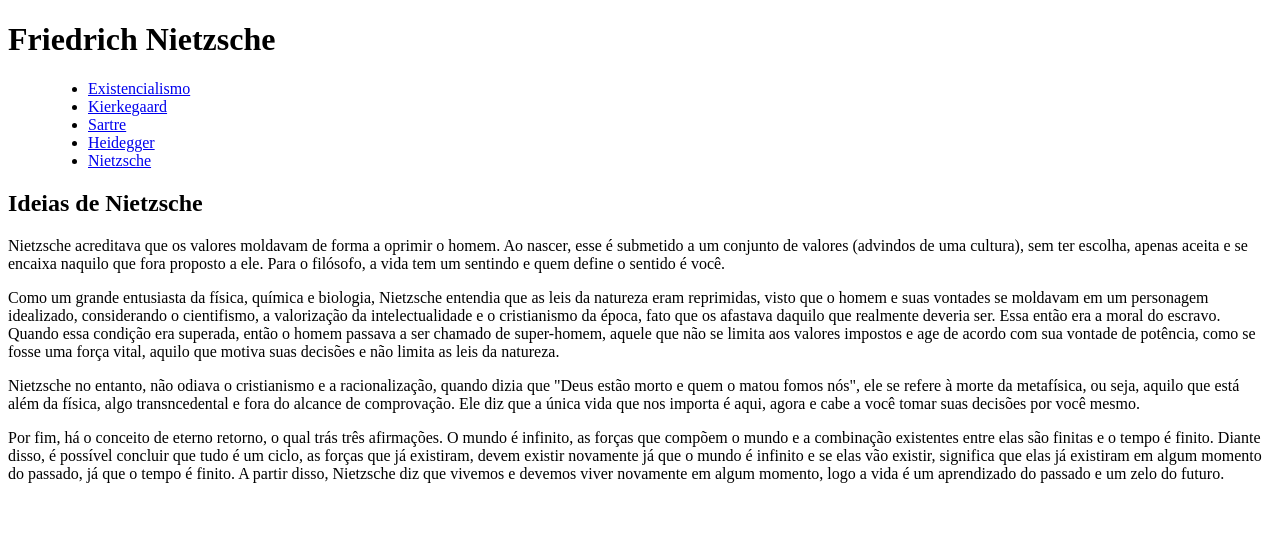
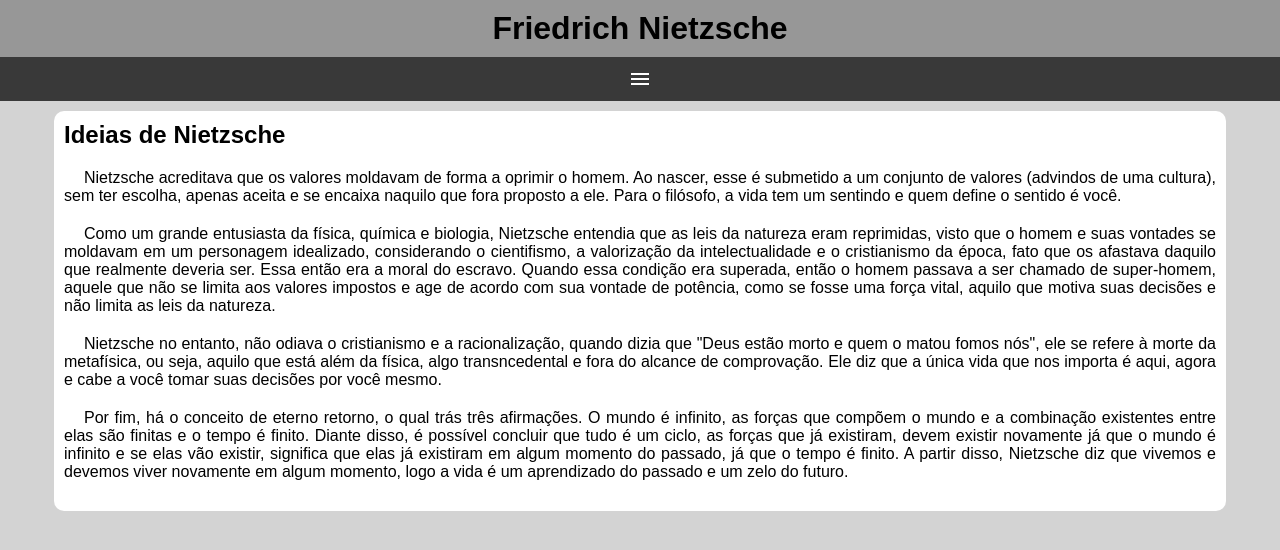
Before and after one commit to Ayugui/html-css, a plain HTML site: page exercícios/ex026/mq005/index.html in a window 1280 px wide. Drawn offline with nearby package versions, Linux system fonts and the light colour scheme.

Commit message:
hamburguer

```diff
--- /dev/null
+++ b/exercícios/ex026/mq005/estilos/style.css
@@ -0,0 +1,75 @@
+@charset "UTF-8";
+
+* {
+    font-family: Arial, Helvetica, sans-serif;
+    margin: 0px;
+    padding: 0px;
+}
+
+body, html {
+    background-color: lightgray;
+}
+
+header {
+    background-color: rgb(151, 151, 151);
+}
+
+header h1 {
+    padding: 10px;
+    text-align: center;
+}
+
+span#burguer {
+    background-color: rgb(57, 57, 57);
+    display: block;
+    color: white;
+    text-align: center;
+    padding: 10px;
+    cursor: pointer;
+}
+
+span#burguer:hover {
+    background-color: white;
+    color: black;
+}
+
+menu {
+    display: none;
+}
+
+menu ul {
+    list-style-type: none;
+}
+
+menu > ul > li > a {
+    display: block;
+    padding: 10px;
+    text-decoration: none;
+    text-align: center;
+    background-color: rgb(87, 87, 87);
+    color: white;
+    border-top: 1px solid gray;
+}
+
+menu > ul > li > a:hover {
+    background-color: gray;
+}
+
+main {
+    width: 90vw;
+    background-color: white;
+    margin: auto;
+    padding: 10px;
+    border-radius: 10px;
+    margin-top: 10px;
+}
+
+article > h2 {
+    padding-bottom: 20px;
+}
+
+article > p {
+    text-align: justify;
+    margin-bottom: 20px;
+    text-indent: 20px;
+}
--- a/exercícios/ex026/mq005/index.html
+++ b/exercícios/ex026/mq005/index.html
@@ -1,15 +1,22 @@
 <!DOCTYPE html>
 <html lang="pt-br">
   <head>
-    <meta charset="UTF-8">
-    <meta http-equiv="X-UA-Compatible" content="IE=edge">
-    <meta name="viewport" content="width=device-width, initial-scale=1.0">
+    <meta charset="UTF-8" />
+    <meta http-equiv="X-UA-Compatible" content="IE=edge" />
+    <meta name="viewport" content="width=device-width, initial-scale=1.0" />
     <title>Nietzsche</title>
+    <link
+      rel="stylesheet"
+      href="https://fonts.googleapis.com/css2?family=Material+Symbols+Outlined:opsz,wght,FILL,GRAD@20..48,100..700,0..1,-50..200"
+    />
+    <!-- Google icons -->
+    <link rel="stylesheet" href="estilos/style.css" />
   </head>
   <body>
     <header>
       <h1>Friedrich Nietzsche</h1>
-        <menu>
+      <span id="burguer" class="material-symbols-outlined" onclick="clickMenu()"> menu </span>
+      <menu id="itens">
         <ul>
           <li>
             <a href="#">Existencialismo</a>
@@ -32,11 +39,54 @@
     <main>
       <article>
         <h2>Ideias de Nietzsche</h2>
-            <p>Nietzsche acreditava que os valores moldavam de forma a oprimir o homem. Ao nascer, esse é submetido a um conjunto de valores (advindos de uma cultura), sem ter escolha, apenas aceita e se encaixa naquilo que fora proposto a ele. Para o filósofo, a vida tem um sentindo e quem define o sentido é você.</p>
-            <p>Como um grande entusiasta da física, química e biologia, Nietzsche entendia que as leis da natureza eram reprimidas, visto que o homem e suas vontades se moldavam em um personagem idealizado, considerando o cientifismo, a valorização da intelectualidade e o cristianismo da época, fato que os afastava daquilo que realmente deveria ser. Essa então era a moral do escravo. Quando essa condição era superada, então o homem passava a ser chamado de super-homem, aquele que não se limita aos valores impostos e age de acordo com sua vontade de potência, como se fosse uma força vital, aquilo que motiva suas decisões e não limita as leis da natureza.</p>
-            <p>Nietzsche no entanto, não odiava o cristianismo e a racionalização, quando dizia que "Deus estão morto e quem o matou fomos nós", ele se refere à morte da metafísica, ou seja, aquilo que está além da física, algo transncedental e fora do alcance de comprovação. Ele diz que a única vida que nos importa é aqui, agora e cabe a você tomar suas decisões por você mesmo.</p>
-            <p>Por fim, há o conceito de eterno retorno, o qual trás três afirmações. O mundo é infinito, as forças que compõem o mundo e a combinação existentes entre elas são finitas e o tempo é finito. Diante disso, é possível concluir que tudo é um ciclo, as forças que já existiram, devem existir novamente já que o mundo é infinito e se elas vão existir, significa que elas já existiram em algum momento do passado, já que o tempo é finito. A partir disso, Nietzsche diz que vivemos e devemos viver novamente em algum momento, logo a vida é um aprendizado do passado e um zelo do futuro.</p>
+        <p>
+          Nietzsche acreditava que os valores moldavam de forma a oprimir o
+          homem. Ao nascer, esse é submetido a um conjunto de valores (advindos
+          de uma cultura), sem ter escolha, apenas aceita e se encaixa naquilo
+          que fora proposto a ele. Para o filósofo, a vida tem um sentindo e
+          quem define o sentido é você.
+        </p>
+        <p>
+          Como um grande entusiasta da física, química e biologia, Nietzsche
+          entendia que as leis da natureza eram reprimidas, visto que o homem e
+          suas vontades se moldavam em um personagem idealizado, considerando o
+          cientifismo, a valorização da intelectualidade e o cristianismo da
+          época, fato que os afastava daquilo que realmente deveria ser. Essa
+          então era a moral do escravo. Quando essa condição era superada, então
+          o homem passava a ser chamado de super-homem, aquele que não se limita
+          aos valores impostos e age de acordo com sua vontade de potência, como
+          se fosse uma força vital, aquilo que motiva suas decisões e não limita
+          as leis da natureza.
+        </p>
+        <p>
+          Nietzsche no entanto, não odiava o cristianismo e a racionalização,
+          quando dizia que "Deus estão morto e quem o matou fomos nós", ele se
+          refere à morte da metafísica, ou seja, aquilo que está além da física,
+          algo transncedental e fora do alcance de comprovação. Ele diz que a
+          única vida que nos importa é aqui, agora e cabe a você tomar suas
+          decisões por você mesmo.
+        </p>
+        <p>
+          Por fim, há o conceito de eterno retorno, o qual trás três afirmações.
+          O mundo é infinito, as forças que compõem o mundo e a combinação
+          existentes entre elas são finitas e o tempo é finito. Diante disso, é
+          possível concluir que tudo é um ciclo, as forças que já existiram,
+          devem existir novamente já que o mundo é infinito e se elas vão
+          existir, significa que elas já existiram em algum momento do passado,
+          já que o tempo é finito. A partir disso, Nietzsche diz que vivemos e
+          devemos viver novamente em algum momento, logo a vida é um aprendizado
+          do passado e um zelo do futuro.
+        </p>
       </article>
     </main>
+    <script>
+        function clickMenu() {
+            if (itens.style.display == 'block') {
+                itens.style.display = 'none'
+            } else {
+                itens.style.display = 'block'
+            }
+        }
+    </script>
   </body>
 </html>
```
Lines whose indentation alone changed are shown as unchanged.
